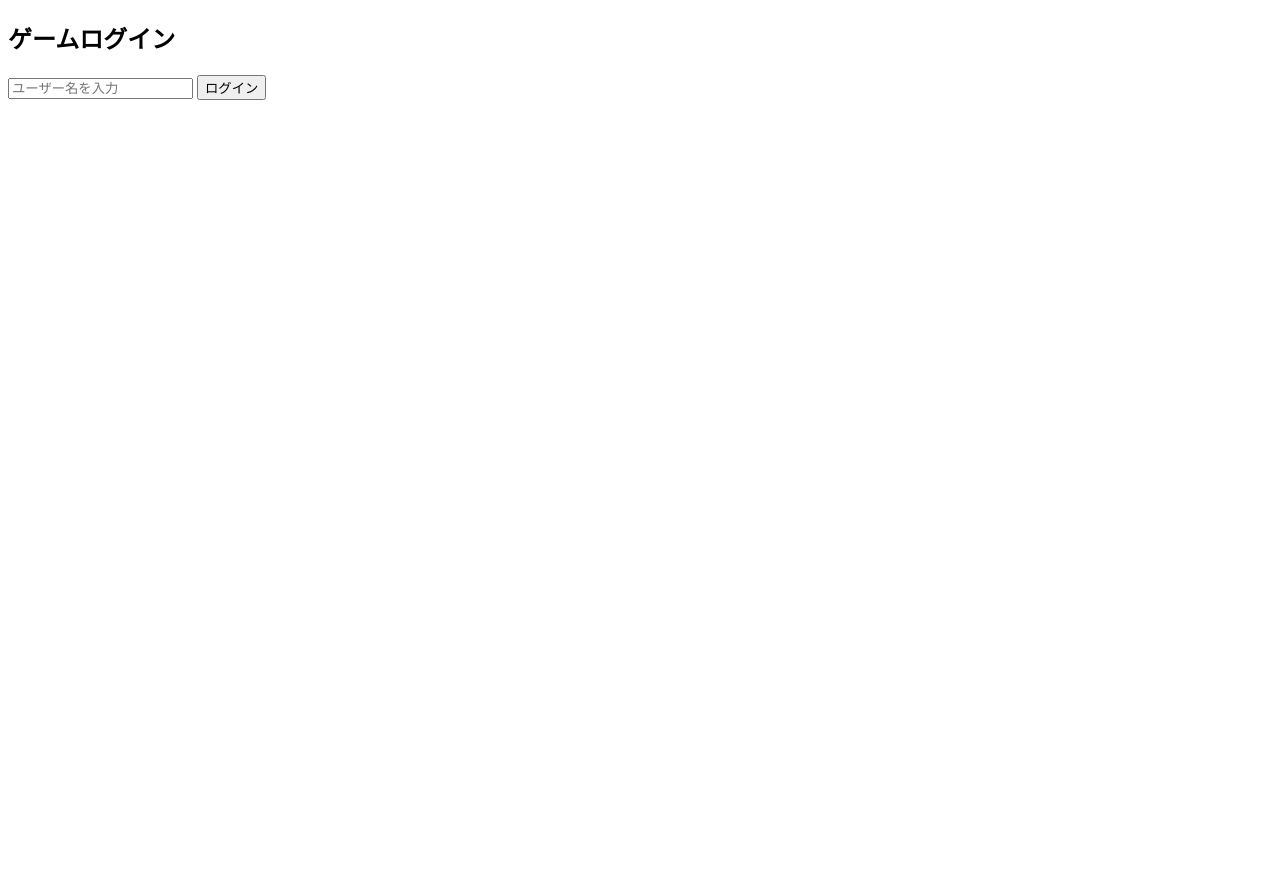
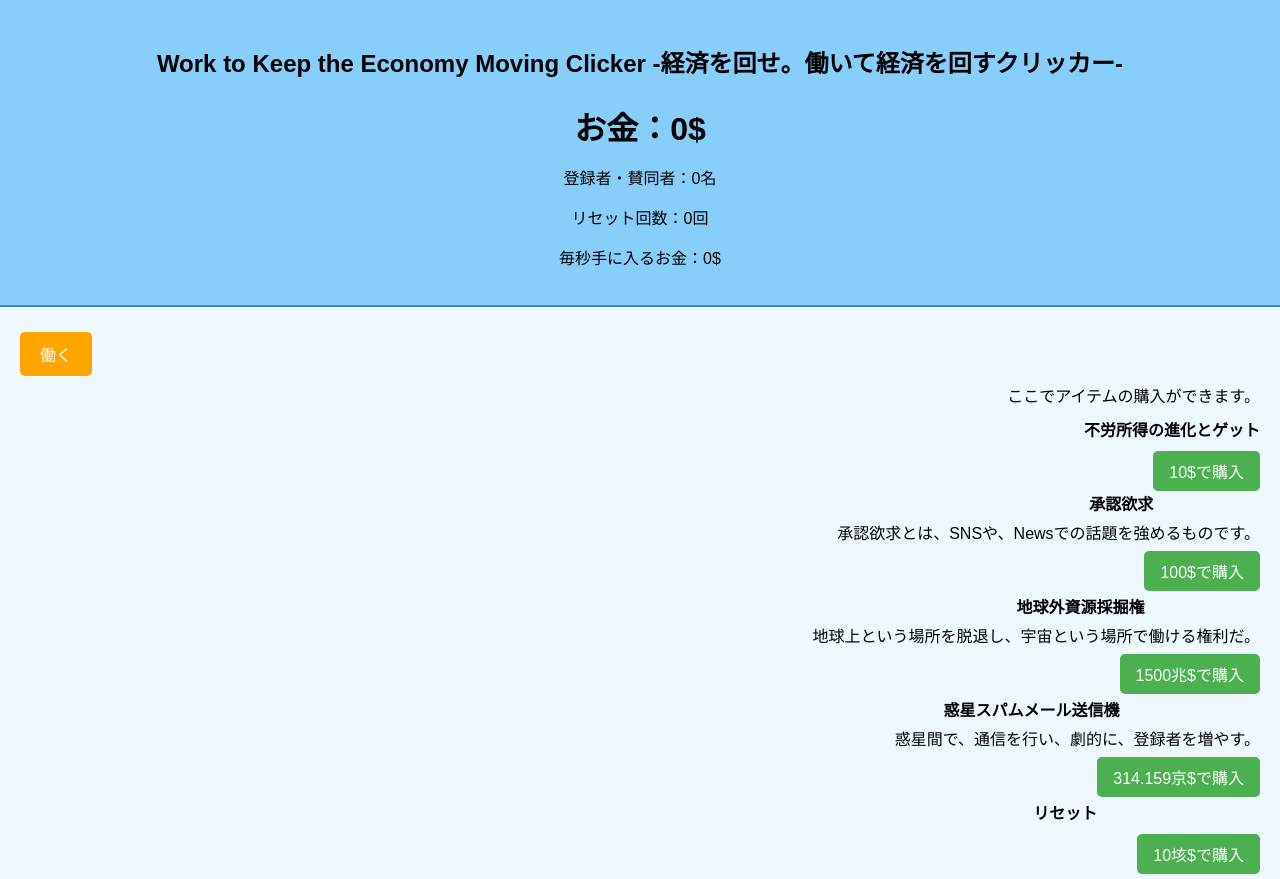
Before and after one commit to Akihabara-JB03/keizaimawasuge-mu, a plain HTML site: page index.htm in a window 1280 px wide. Before the commit the page ends 800 px from the top, so only its background shows below. Drawn offline with Linux system fonts and the light colour scheme.

Commit message:
Add files via upload

```diff
--- a/index.htm
+++ b/index.htm
@@ -1,29 +1,43 @@
-<!DOCTYPE html>
-<html lang="ja">
-<head>
-<meta charset="UTF-8">
-<title>ゲームログイン</title>
-</head>
-<body>
-<h2>ゲームログイン</h2>
-
-<input type="text" id="username" placeholder="ユーザー名を入力">
-<button id="loginBtn">ログイン</button>
-
-<script>
-document.getElementById("loginBtn").addEventListener("click", function() {
-    let userName = document.getElementById("username").value.trim();
-    if (!userName) {
-        alert("ユーザー名を入力してください！");
-        return;
-    }
-
-    // ユーザー名をlocalStorageに保存してゲーム画面に渡す
-    localStorage.setItem("currentUser", userName);
-
-    // ゲーム画面へ遷移
-    window.location.href = "game.htm";
-});
-</script>
-</body>
+<html>
+    <head>
+        <meta charset="utf-8">
+        <title>Work to Keep the Economy Moving Clicker</title>
+        <link rel="stylesheet" href="stylesheet.css">
+    </head>
+    <body>
+        <header>
+        <p>Work to Keep the Economy Moving Clicker -経済を回せ。働いて経済を回すクリッカー-</p>
+        <p class="center" id="counter">お金：0$</p>
+        <p class="center" id="subscriber">登録者・賛同者：0名</p>
+        <p class="center" id="reset_kaisu">リセット回数：0回</p>
+        <p class="center" id="income">毎秒手に入るお金：0$</p>
+        </header>
+        <main>
+            <button onclick="keizai()">働く</button>
+            <script src="script.js"></script>
+            <noscript>
+                このゲームは、JavaScriptを有効にしないと遊べません。
+                JavaScriptを有効にしてから遊んでください。
+                作者より
+            </noscript>
+            <p class="right">ここでアイテムの購入ができます。</p>
+            <h6 class="right">不労所得の進化とゲット</h6>
+            <button class="right" onclick="kounyuu()" id="nedann">10$で購入</button>
+            <p><br></p>
+            <h6 class="right">承認欲求</h6>
+            <p class="right">承認欲求とは、SNSや、Newsでの話題を強めるものです。</p>
+            <button class="right" onclick="subscriber_kounyuu()" id="nedann_subscribe">100$で購入</button>
+            <p><br></p>
+            <h6 class="right">地球外資源採掘権</h6>
+            <p class="right">地球上という場所を脱退し、宇宙という場所で働ける権利だ。</p>
+            <button class="right" onclick="utyuu_kaihatu()" id="utyuu_kaihatu_nedann">1500兆$で購入</button>
+            <p><br></p>
+            <h6 class="right">惑星スパムメール送信機</h6>
+            <p class="right">惑星間で、通信を行い、劇的に、登録者を増やす。</p>
+            <button class="right" onclick="wakusei()" id="wakusei">314.159京$で購入</button>
+            <p><br></p>
+            <h6 class="right">リセット</h6>
+            <button class="right" onclick="reset()" id="reset">10垓$で購入</button>
+        </main>
+    </body>
 </html>
```
